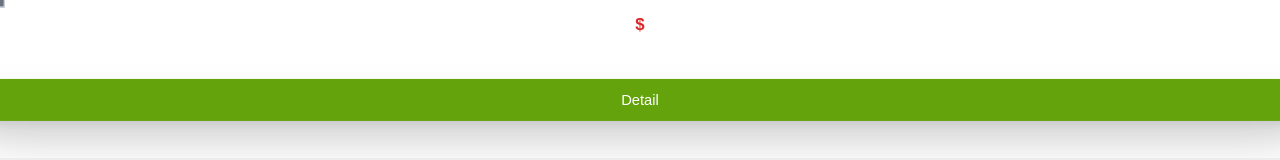
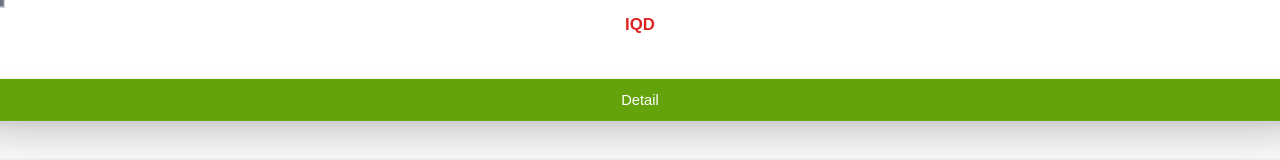
Before and after one commit to Rasan1212/naturalselection, a Next.js app: page /component/ProductCart in a window 1280 px wide. Shown: the top 160 px of the page. Built offline with nearby package versions, Linux system fonts and the light colour scheme; some icons are missing.

Commit message:
change currency symbol

```diff
--- a/pages/Cart.js
+++ b/pages/Cart.js
@@ -139,7 +139,7 @@ const Card = ({ cactigors, item1, brand }) => {
                     </button>
                   </div>
                   {/*  */}
-                  <div className="font-bold">{value.price}$</div>
+                  <div className="font-bold">{value.price} IQD</div>
                   <button
                     onClick={() => localStorage.setItem("items", items)}
                   ></button>
@@ -176,7 +176,7 @@ const Card = ({ cactigors, item1, brand }) => {
             </div>{" "}
             <div className="text-lg font-bold mt-10 md:mt-0 ">
               {" "}
-              {langg == "En" ? "Total price" : langg == "Ar" ? "السعر الكلي" : "نرخی گشتی"} : {tottal}$
+              {langg == "En" ? "Total price" : langg == "Ar" ? "السعر الكلي" : "نرخی گشتی"} : {tottal} IQD
             </div>
           </div>
         </div>
--- a/pages/component/ProductCart.js
+++ b/pages/component/ProductCart.js
@@ -53,7 +53,7 @@ const ProductCart = (props) => {
         <div className="text-center">
           {" "}
           <h1 className="px-5">{langg == "En" ? props?.title : langg == "Ar" ? props?.titlear : props?.titleku}</h1>
-          <div className="text-red-600 mt-1 font-bold">${props?.price}</div>
+          <div className="text-red-600 mt-1 font-bold">{props?.price} IQD</div>
         </div>
         <Link
           href={{
--- a/pages/component/ServSection.js
+++ b/pages/component/ServSection.js
@@ -13,7 +13,7 @@ const ServSection = () => {
             </div>
             <div className="mt-2 text-center  text-lg">Free Shipping</div>
             <p className="text-center text-sm">
-              Free Shipping on order over $99
+              Free Shipping on order over 99 IQD
             </p>
           </div>
         </div>
```
